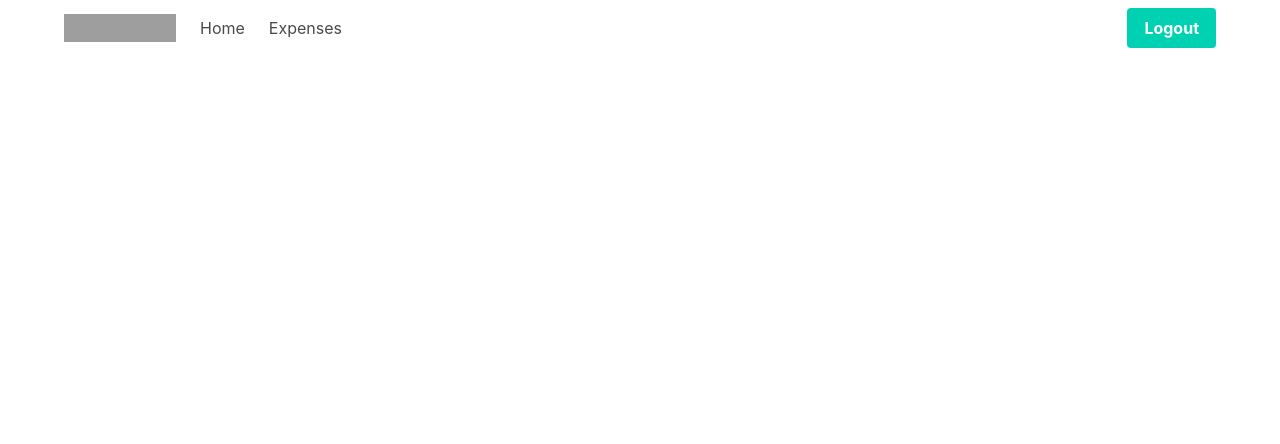
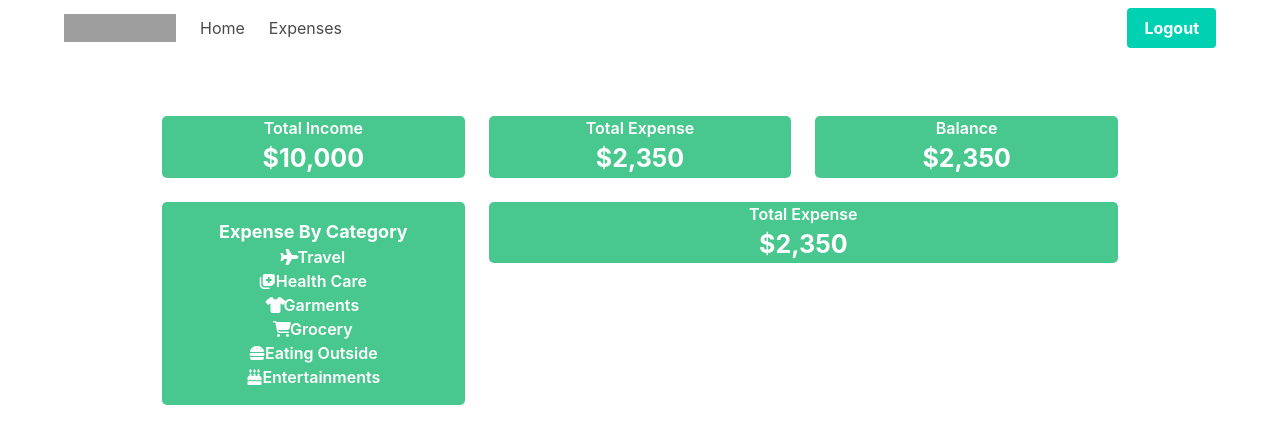
Before and after one commit to CouldBeFree/expense-tracker-vanilla, a website built with webpack: page src/pages/index.html in a window 1280 px wide. Built offline with nearby package versions, Linux system fonts and the light colour scheme; grey boxes are pictures that could not be loaded.

Commit message:
created category block

```diff
--- a/src/pages/index.html
+++ b/src/pages/index.html
@@ -4,6 +4,7 @@
    <meta charset="UTF-8">
    <title><%= htmlWebpackPlugin.options.title %></title>
    <link rel="stylesheet" href="https://cdn.jsdelivr.net/npm/bulma@0.9.4/css/bulma.min.css">
+   <script src="https://kit.fontawesome.com/36d2fbf852.js" crossorigin="anonymous"></script>
 </head>
 <body>
    <div class="container">
@@ -12,10 +13,6 @@
             <a class="navbar-item" href="https://bulma.io" id="logo-holder">
                <img id="logo" src="https://bulma.io/images/bulma-logo.png" width="112" height="28">
             </a>
-<!--            <div id="logo-holder">-->
-
-<!--            </div>-->
-
             <a role="button" class="navbar-burger" aria-label="menu" aria-expanded="false" data-target="navbarBasicExample">
                <span aria-hidden="true"></span>
                <span aria-hidden="true"></span>
@@ -46,6 +43,62 @@
             </div>
          </div>
       </nav>
+      <div class="columns mt-6">
+         <div class="column"></div>
+         <div class="column is-10">
+            <div class="columns">
+               <div class="column">
+                  <div class="small-box has-text-centered">
+                     <p class="small-box__head">Total Income</p>
+                     <p class="small-box__value">$10,000</p>
+                  </div>
+               </div>
+               <div class="column">
+                  <div class="small-box has-text-centered">
+                     <p class="small-box__head">Total Expense</p>
+                     <p class="small-box__value">$2,350</p>
+                  </div>
+               </div>
+               <div class="column">
+                  <div class="small-box has-text-centered">
+                     <p class="small-box__head">Balance</p>
+                     <p class="small-box__value">$2,350</p>
+                  </div>
+               </div>
+            </div>
+         </div>
+         <div class="column"></div>
+      </div>
+      <div class="columns">
+         <div class="column"></div>
+         <div class="column is-10">
+            <div class="columns">
+               <div class="column">
+                  <div class="big-box has-text-centered p-4">
+                     <p class="big-box__head">Expense By Category</p>
+                     <div class="category-holder">
+                        <p>
+                           <span class="icon is-small">
+                              <i class="fa-solid fa-plane"></i>
+                           </span>Travel</p>
+                        <p><span class="icon is-small"><i class="fa-solid fa-notes-medical"></i></span>Health Care</p>
+                        <p><span class="icon is-small"><i class="fa-solid fa-shirt"></i></span>Garments</p>
+                        <p><span class="icon is-small"><i class="fa-solid fa-cart-shopping"></i></span>Grocery</p>
+                        <p><span class="icon is-small"><i class="fa-solid fa-burger"></i></span>Eating Outside</p>
+                        <p><span class="icon is-small"><i class="fa-solid fa-cake-candles"></i></span>Entertainments</p>
+                     </div>
+                  </div>
+               </div>
+               <div class="column is-8">
+                  <div class="small-box has-text-centered">
+                     <p class="small-box__head">Total Expense</p>
+                     <p class="small-box__value">$2,350</p>
+                  </div>
+               </div>
+            </div>
+         </div>
+         <div class="column"></div>
+      </div>
    </div>
 </body>
 </html>
--- a/src/styles/pages/index.scss
+++ b/src/styles/pages/index.scss
@@ -4,3 +4,31 @@
 //  //background-color: red;
 //  //background: url('../../assets/resource/logo.png');
 //}
+
+.small-box {
+  border-radius: 5px;
+  background-color: #48c78e;
+  color: white;
+  font-weight: 600;
+
+  &__value {
+    font-size: 25px;
+    font-weight: 700;
+  }
+}
+
+.big-box {
+  border-radius: 5px;
+  background-color: #48c78e;
+  color: white;
+  font-weight: 600;
+
+  &__head {
+    font-size: 18px;
+    font-weight: 700;
+  }
+}
+
+.category-holder {
+
+}
```
